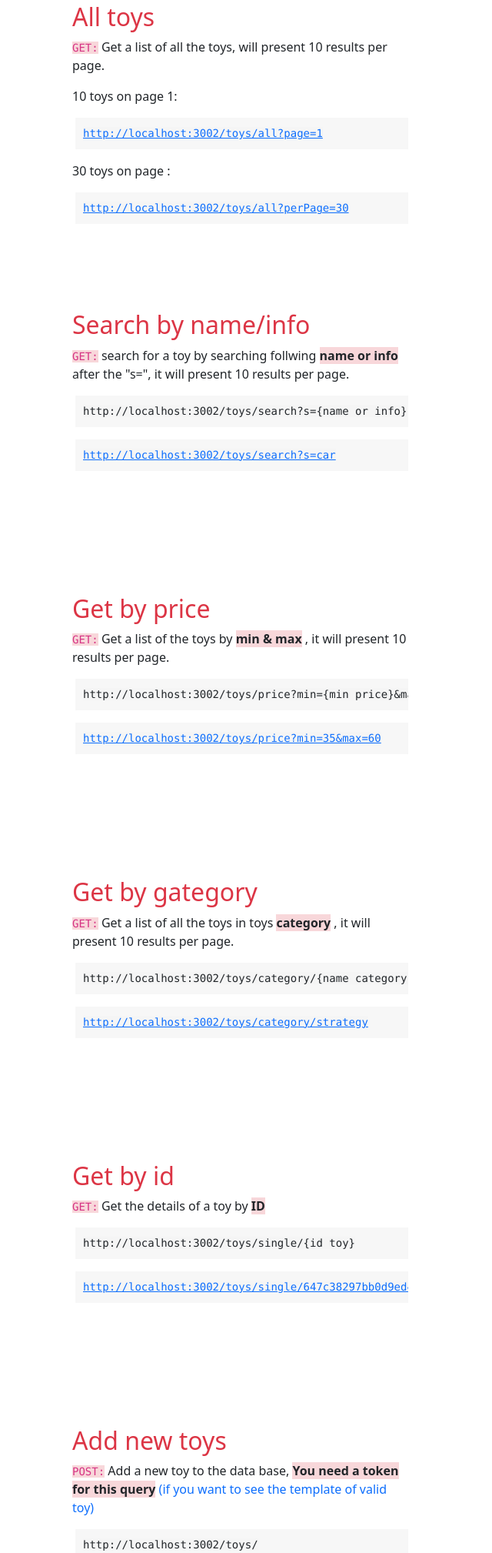
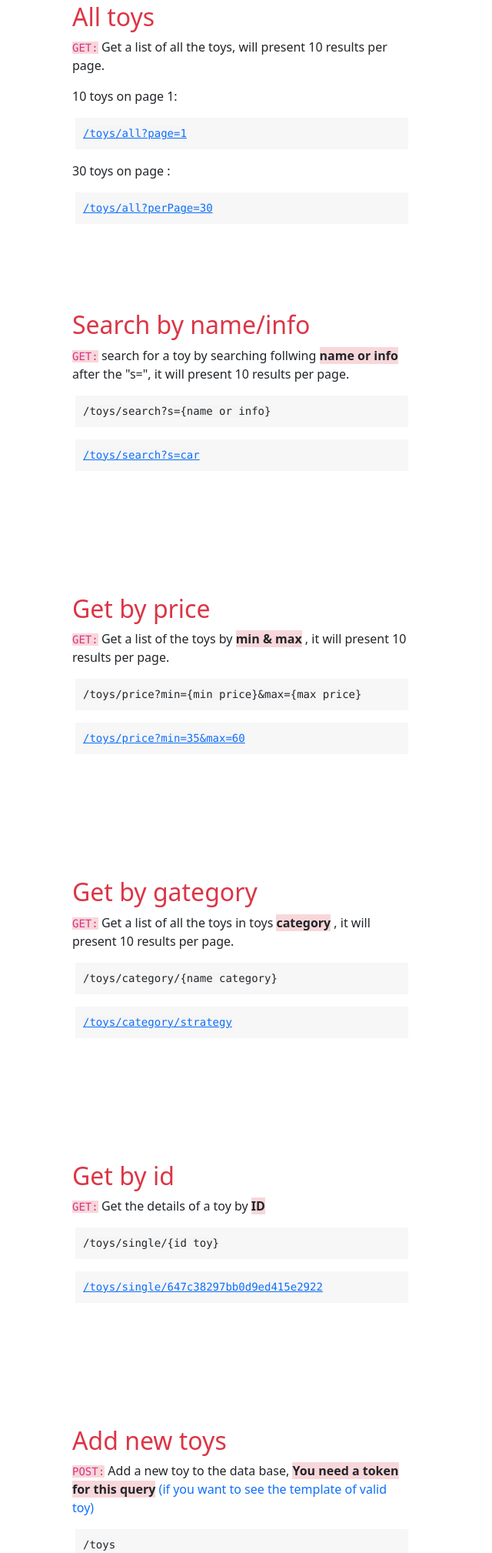
Before and after one commit to hadarotmi/toys, a website: page public/index.html in a window 1280 px wide. Shown: the part 576-2594 px from the top of the page at 77% size, without its empty margins (0-640 px from the left). Drawn offline with nearby package versions, Linux system fonts and the light colour scheme; no server answers.

Commit message:
change render port

```diff
--- a/public/index.html
+++ b/public/index.html
@@ -57,11 +57,11 @@
                     <p><code class="bg-danger-subtle">GET:</code> Get a list of all the toys, will present 10 results
                         per page.</p>
                     <p>10 toys on page 1:</p>
-                    <pre><code class="break-words"><a class="no-underline" href="http://localhost:3002/toys/all?page=1" target="_blank">http://localhost:3002/toys/all?page=1</a></code></pre>
+                    <pre><code class="break-words"><a class="no-underline" href="https://toys-api-18bf.onrender.com/toys/all?page=1" target="_blank">/toys/all?page=1</a></code></pre>
 
 
                     <p>30 toys on page :</p>
-                    <pre><code class="break-words"><a class="no-underline" href="http://localhost:3002/toys/all?perPage=30" target="_blank">http://localhost:3002/toys/all?perPage=30</a></code></pre>
+                    <pre><code class="break-words"><a class="no-underline" href="https://toys-api-18bf.onrender.com/toys/all?perPage=30" target="_blank">/toys/all?perPage=30</a></code></pre>
 
 
                 </div>
@@ -73,8 +73,8 @@
                     <p><code class="bg-danger-subtle">GET:</code> search for a toy by searching follwing <b
                             class="bg-danger-subtle">name or info</b> after the "s=", it will present 10 results per
                         page.</p>
-                    <pre><code class="break-words">http://localhost:3002/toys/search?s={name or info}</code></pre>
-                    <pre><code class="break-words"><a class="no-underline" href="http://localhost:3002/toys/search?s=car" target="_blank">http://localhost:3002/toys/search?s=car</a></code></pre>
+                    <pre><code class="break-words">/toys/search?s={name or info}</code></pre>
+                    <pre><code class="break-words"><a class="no-underline" href="https://toys-api-18bf.onrender.com/toys/search?s=car" target="_blank">/toys/search?s=car</a></code></pre>
                 </div>
                 <div id="shearchName" class="col-lg-6"></div>
             </div>
@@ -84,8 +84,8 @@
                     <h2 class="text-danger">Get by price</h2>
                     <p><code class="bg-danger-subtle">GET:</code> Get a list of the toys by <b
                             class="bg-danger-subtle">min & max</b> , it will present 10 results per page.</p>
-                    <pre><code class="break-words">http://localhost:3002/toys/price?min={min price}&max={max price}</code></pre>
-                    <pre><code class="break-words"><a class="no-underline" href="http://localhost:3002/toys/price?min=35&max=60" target="_blank">http://localhost:3002/toys/price?min=35&max=60</a></code></pre>
+                    <pre><code class="break-words">/toys/price?min={min price}&max={max price}</code></pre>
+                    <pre><code class="break-words"><a class="no-underline" href="https://toys-api-18bf.onrender.com/toys/price?min=35&max=60" target="_blank">/toys/price?min=35&max=60</a></code></pre>
                 </div>
                 <div id="price" class="col-lg-6"></div>
             </div>
@@ -95,8 +95,8 @@
                     <h2 class="text-danger">Get by gategory</h2>
                     <p><code class="bg-danger-subtle">GET:</code> Get a list of all the toys in toys <b
                             class="bg-danger-subtle">category</b> , it will present 10 results per page.</p>
-                    <pre><code class="break-words">http://localhost:3002/toys/category/{name category}</code></pre>
-                    <pre><code class="break-words"><a class="no-underline" href="http://localhost:3002/toys/category/strategy" target="_blank">http://localhost:3002/toys/category/strategy</a></code></pre>
+                    <pre><code class="break-words">/toys/category/{name category}</code></pre>
+                    <pre><code class="break-words"><a class="no-underline" href="https://toys-api-18bf.onrender.com/toys/category/strategy" target="_blank">/toys/category/strategy</a></code></pre>
                 </div>
                 <div id="category" class="col-lg-6"></div>
             </div>
@@ -106,8 +106,8 @@
                     <h2 class="text-danger">Get by id</h2>
                     <p><code class="bg-danger-subtle">GET:</code> Get the details of a toy by <b
                             class="bg-danger-subtle">ID</b></p>
-                    <pre><code class="break-words">http://localhost:3002/toys/single/{id toy}</code></pre>
-                    <pre><code class="break-words"><a class="no-underline" href="http://localhost:3002/toys/single/647c38297bb0d9ed415e2922" target="_blank">http://localhost:3002/toys/single/647c38297bb0d9ed415e2922</a></code></pre>
+                    <pre><code class="break-words">/toys/single/{id toy}</code></pre>
+                    <pre><code class="break-words"><a class="no-underline" href="https://toys-api-18bf.onrender.com/toys/single/647c38297bb0d9ed415e2922" target="_blank">/toys/single/647c38297bb0d9ed415e2922</a></code></pre>
                 </div>
                 <div id="singleId" class="col-lg-6"></div>
             </div>
@@ -122,7 +122,7 @@
                             see
                             the template of valid toy)</a>
                     </p>
-                    <pre><code class="break-words">http://localhost:3002/toys/</code></pre>
+                    <pre><code class="break-words">/toys</code></pre>
                 </div>
                 <div class="col-lg-6">
                     <pre class=" rounded-4 shadow"><code class="break-words">
@@ -142,7 +142,7 @@
                     <h2 class="text-danger">Update toy</h2>
                     <p><code class="bg-danger-subtle">PUT:</code> Update a toy in the data base, <b
                             class="bg-danger-subtle"> You need a token for this query</b></p>
-                    <pre><code class="break-words">http://localhost:3002/toys/{id}</code></pre>
+                    <pre><code class="break-words">/toys/{id}</code></pre>
                 </div>
                 <div class="col-lg-6">
                     <pre class=" rounded-4 shadow"><code class="break-words">
@@ -162,7 +162,7 @@
                     <h2 class="text-danger">Delete toy</h2>
                     <p><code class="bg-danger-subtle">DELETE:</code> Delete a toy from the data base,<b
                             class="bg-danger-subtle"> You need a token for this query</b></p>
-                    <pre><code class="break-words">http://localhost:3002/toys/{id}</code></pre>
+                    <pre><code class="break-words">/toys/{id}</code></pre>
                 </div>
                 <div class="col-lg-6">
                     <pre class=" rounded-4 shadow"><code class="break-words">
--- a/public/result.js
+++ b/public/result.js
@@ -6,31 +6,31 @@ const init = () => {
     getById()
 }
 const getAllList = async () => {
-    let url = "http://localhost:3002/toys/all";
+    let url = "https://toys-api-18bf.onrender.com/toys/all";
     let resp = await axios.get(url);
     doGetApi(resp,"#allToys")
 }
 
 const getBySearchName = async () => {
-    let url = "http://localhost:3002/toys/search?s=car";
+    let url = "https://toys-api-18bf.onrender.com/toys/search?s=car";
     let resp = await axios.get(url);
     doGetApi(resp,"#shearchName")
 }
 
 const getByPrice = async () => {
-    let url = "http://localhost:3002/toys/price?min=35&max=60";
+    let url = "https://toys-api-18bf.onrender.com/toys/price?min=35&max=60";
     let resp = await axios.get(url);
     doGetApi(resp,"#price")
 }
 
 const getByCaterory = async () => {
-    let url = "http://localhost:3002/toys/category/strategy";
+    let url = "https://toys-api-18bf.onrender.com/toys/category/strategy";
     let resp = await axios.get(url);
     doGetApi(resp,"#category")
 }
 
 const getById = async () => {
-    let url = "http://localhost:3002/toys/single/647c38297bb0d9ed415e2922";
+    let url = "https://toys-api-18bf.onrender.com/toys/single/647c38297bb0d9ed415e2922";
     let resp = await axios.get(url);
     doGetApi(resp,"#singleId")
 }
```
Also changed, not shown: public/user.html (+24 -5 lines).
